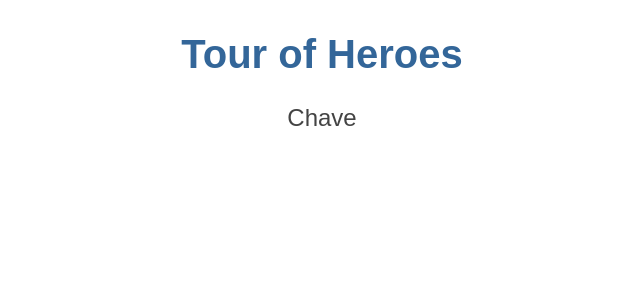
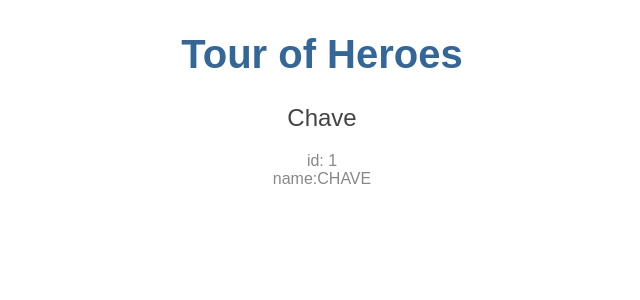
Before and after one commit to matheusbsilva/angular-tour-of-heroes, an Angular app: page / in a window 1280 px wide. Shown: the top 300 px of the page, without its empty margins (318-958 px from the left). Built offline with nearby package versions, Linux system fonts and the light colour scheme.

Commit message:
Create hero class and use it on hero component

```diff
--- /dev/null
+++ b/src/app/hero.ts
@@ -0,0 +1,4 @@
+export class Hero {
+    id: number;
+    name: string;
+}
--- a/src/app/heroes/heroes.component.html
+++ b/src/app/heroes/heroes.component.html
@@ -1 +1,3 @@
-<h2>{{hero}}</h2>
+<h2>{{hero.name}}</h2>
+<div><span>id:</span> {{hero.id}}</div>
+<div><span>name:</span>{{hero.name | uppercase}}</div>
--- a/src/app/heroes/heroes.component.ts
+++ b/src/app/heroes/heroes.component.ts
@@ -1,4 +1,5 @@
 import { Component, OnInit } from '@angular/core';
+import { Hero } from '../hero'
 
 @Component({
   selector: 'app-heroes',
@@ -6,11 +7,14 @@
   styleUrls: ['./heroes.component.css']
 })
 export class HeroesComponent implements OnInit {
-  hero = 'Chave';
+    hero: Hero = {
+        id: 1,
+        name: 'Chave'
+    };
 
-  constructor() { }
+    constructor() { }
 
-  ngOnInit() {
-  }
+    ngOnInit() {
+    }
 
 }
```
